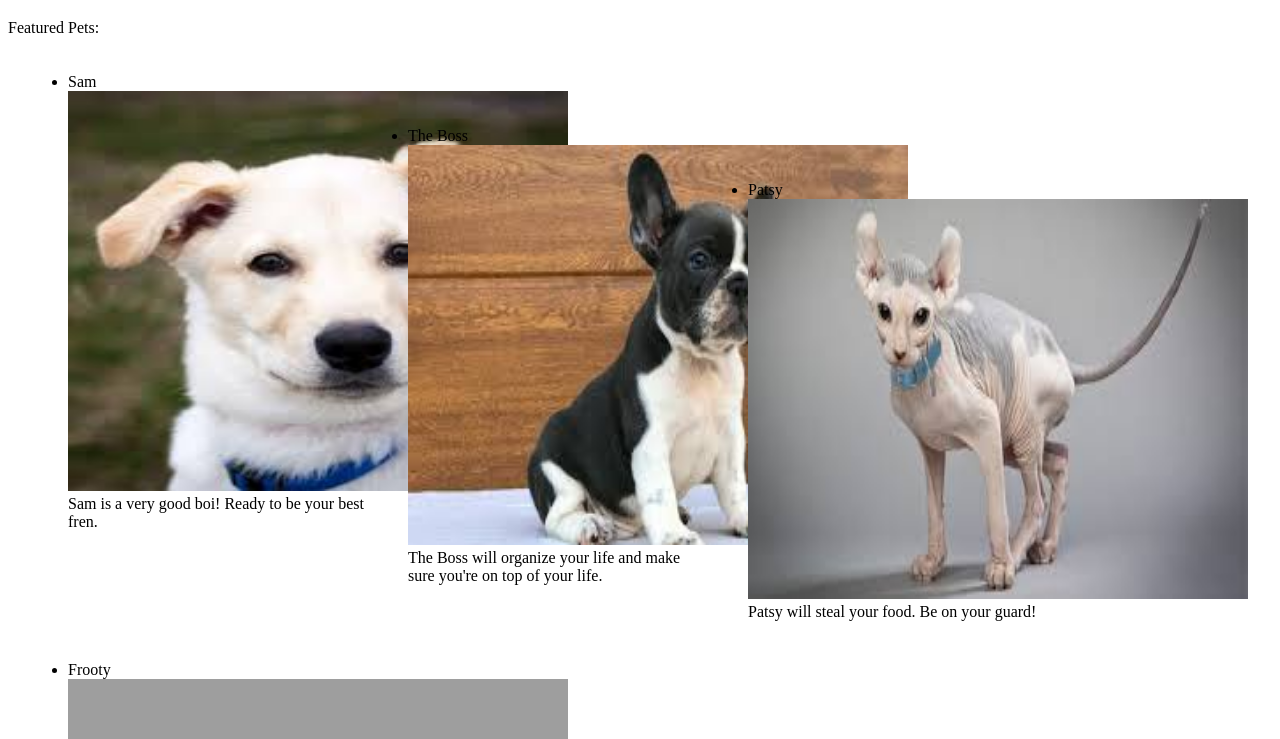
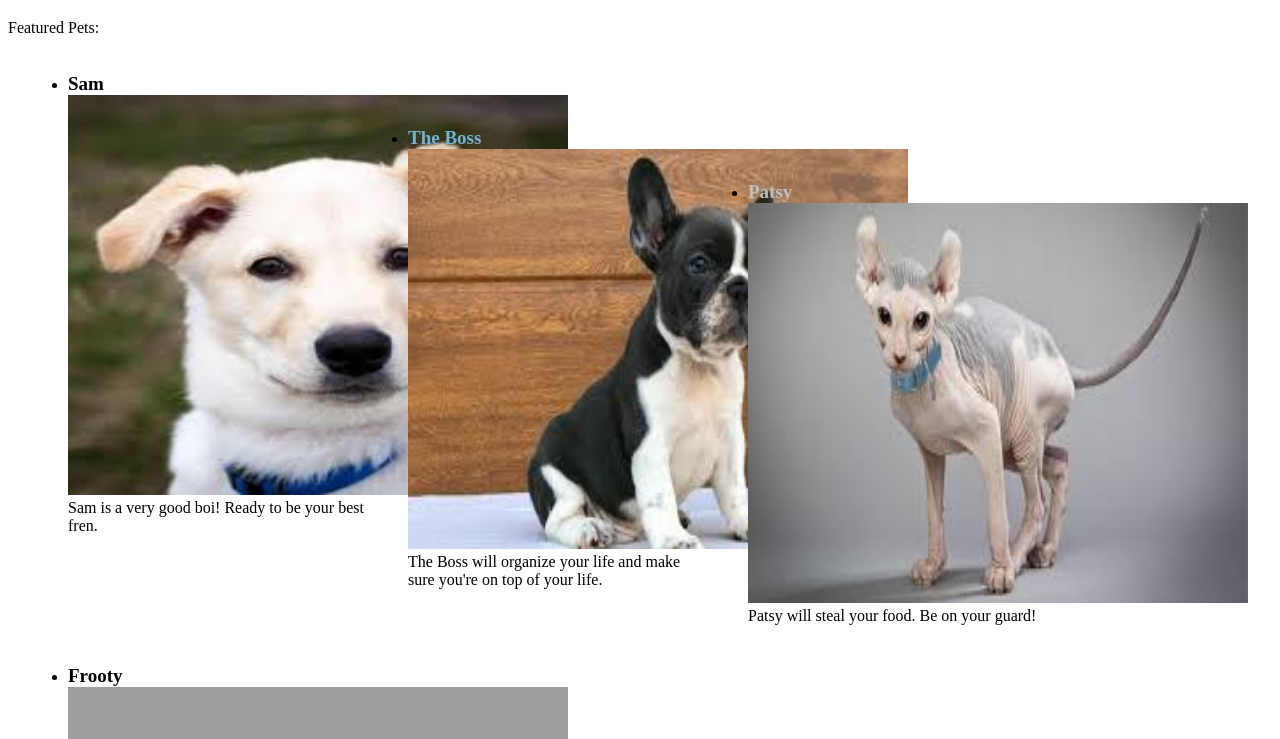
Before and after one commit to M00nDrag0n/FrootyShelter, a plain HTML site: page index.html in a window 1280 px wide. Shown: the part 61-800 px from the top of the page. Drawn offline with Linux system fonts and the light colour scheme; grey boxes are pictures that could not be loaded.

Commit message:
made cooler

```diff
--- a/css/styles.css
+++ b/css/styles.css
@@ -37,3 +37,25 @@ body {
     color: silver;
   }
 }
+
+#Sam {
+  font-size: 19px;
+  font-weight: bold;
+}
+
+#The-Boss {
+  font-size: 19px;
+  font-weight: bold;
+  color: #72b4d4;
+}
+
+#Patsy {
+  font-size: 19px;
+  font-weight: bold;
+  color: silver;
+}
+
+#Frooty {
+  font-size: 19px;
+  font-weight: bold;
+}
--- a/index.html
+++ b/index.html
@@ -11,25 +11,25 @@
     <ul>
 
       <div class="column">
-        <li>Sam</li>
+        <li><span id="Sam">Sam</span></li>
         <img src="img/download.jpeg" alt="Sam the dog.">
         Sam is a very good boi! Ready to be your best fren.</div>
 
       <br><br><br>
 
-      <div class="column"><li>The Boss</li>
+      <div class="column"><li><span id="The-Boss">The Boss</span></li>
        <img src="img/the boss.jpeg" alt="Cute frenchie.">The Boss will organize your life and make sure you're on top of your life.</div>
 
       <br><br><br>
 
       <div class="column">
-        <li>Patsy</li>
+        <li><span id="Patsy">Patsy</span></li>
         <img src="img/patsy.jpeg" alt="Hairless cat.">Patsy will steal your food. Be on your guard!</div>
 
       <br><br><br>
 
       <div class="column">
-        <li>Frooty</li>
+        <li><span id="Frooty">Frooty</span></li>
         <img src="https://i.pinimg.com/originals/a5/5f/16/a55f16c21a2cbbbd5e6ec5d894abba17.jpg">Frooty will eat snacks and rats!</div>
 
     </ul>
```
